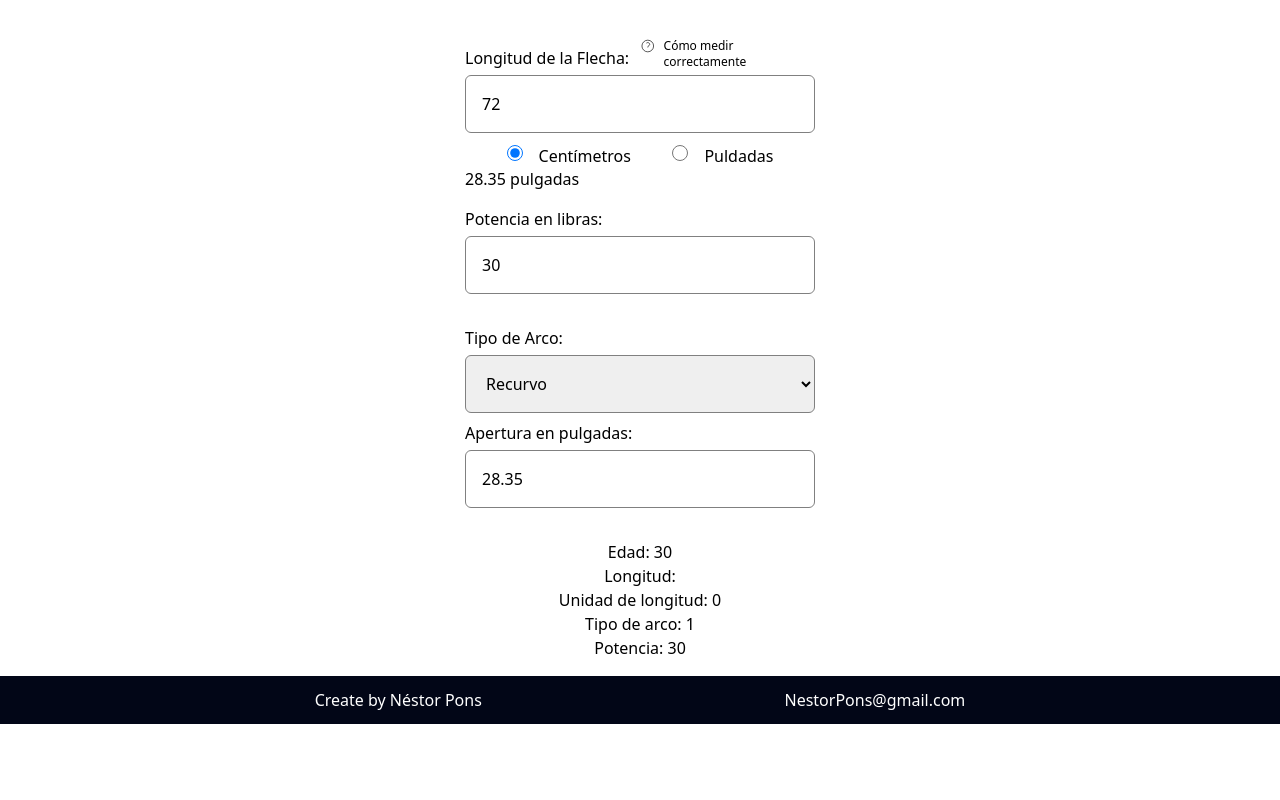
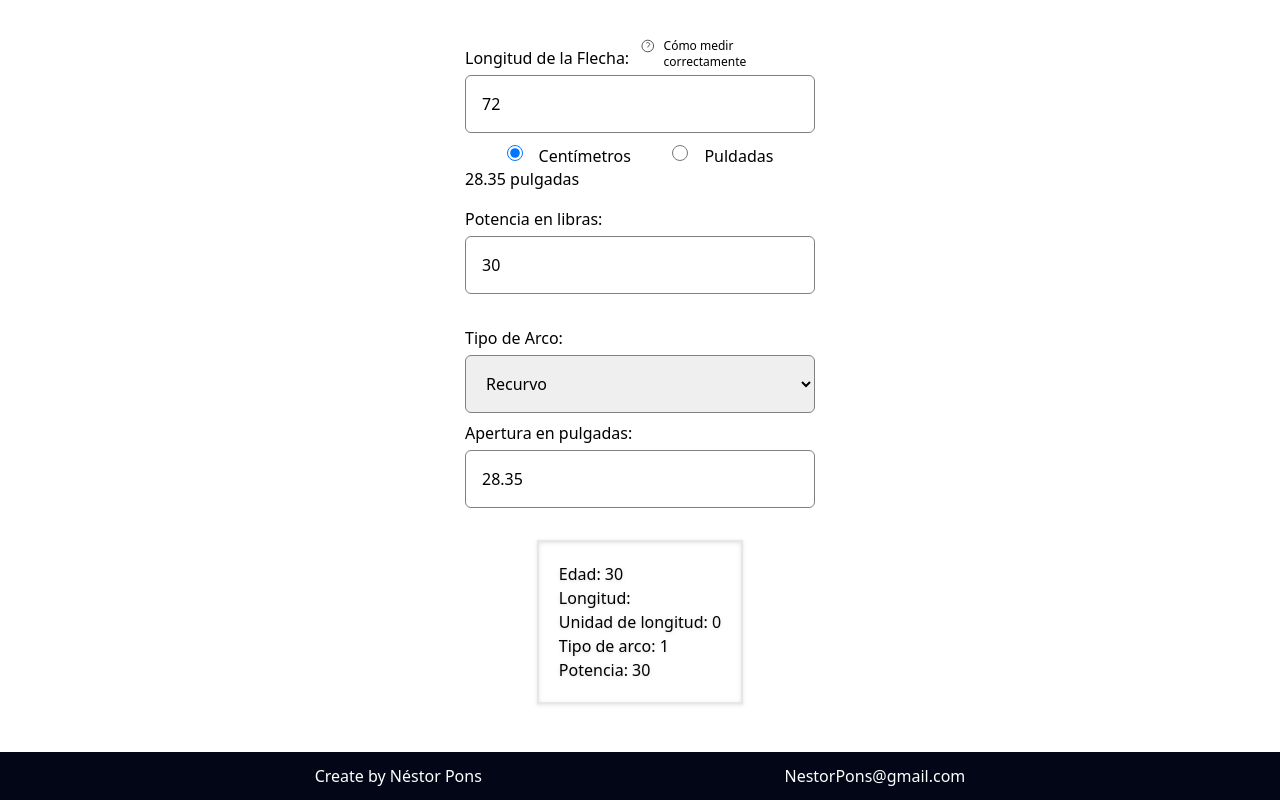
Before and after one commit to nestorPons/archery-nuxt, a Nuxt app: page /arrowForm in a window 1280 px wide. Shown: the part 253-1053 px from the top of the page. Before the commit the page ends 977 px from the top, so only its background shows below. Built offline with nearby package versions, Linux system fonts and the light colour scheme.

Commit message:
Styles ArrowForm

```diff
--- a/nuxt.config.ts
+++ b/nuxt.config.ts
@@ -1,21 +1,11 @@
 // https://nuxt.com/docs/api/configuration/nuxt-config
 export default defineNuxtConfig({
     srcDir: 'src',
-    app: {
-        head: {
-            link: [{
-                rel: "stylesheet",
-                href: "",
-                crossorigin: "anonymous",
-                body: true
-            }, ],
-        },
-    },
     modules: [
         '@nuxtjs/tailwindcss',
     ],
     devtools: {
-        enabled: false
+        enabled: true
     },
     css: ['~/assets/css/main.css'],
     postcss: {
--- a/src/assets/css/main.css
+++ b/src/assets/css/main.css
@@ -1,3 +1,15 @@
 @tailwind base;
 @tailwind components;
 @tailwind utilities;
+
+body {
+    position: relative;
+    min-height: 100vh;
+    padding-bottom: 5rem;
+}
+
+footer {
+    position: absolute;
+    bottom: 0;
+    width: 100%;
+}
--- a/src/pages/arrowForm.vue
+++ b/src/pages/arrowForm.vue
@@ -78,9 +78,8 @@
                         class="w-full border-gray-300 rounded-md px-4 py-2 mb-4 focus:outline-none focus:ring-2 focus:ring-blue-500">
                 </div>
             </div>
-
         </form>
-
+        <div class="border-2 drop-shadow bg-red p-5 w-100">
             <p>Edad: {{ edad }}</p>
             <p>Longitud: {{ longitudes.cm }}</p>
             <p>Unidad de longitud: {{ lenghtUnit }}</p>
@@ -89,6 +88,7 @@
             <div v-if="flechaRecomendada" class="mt-8">
                 <h3 class="text-xl font-bold mb-2">Flecha Recomendada:</h3>
                 <p>{{ flechaRecomendada }}</p>
+            </div>
         </div>
     </div>
 </template>
@@ -141,7 +141,7 @@
         const supFismele = fismele.value < 6.5 ? 5 : 0 ;
         return potencia.value + supSuelta + supPesoPunta + supFismele
     }else{
-        return potencia
+        return potencia.value
     }
   })
   const apertura = ref(long.in);
@@ -211,11 +211,6 @@
     opacity: 0
 }
 
-* {
-    @media (max-width: 500px) {
-        width: 100%;
-    }
-}
 
 .items-center {
     padding: 1rem;
```
Also changed, not shown: 2 other files (tests, documents, lock files or other folders). Lines whose indentation alone changed are shown as unchanged.
